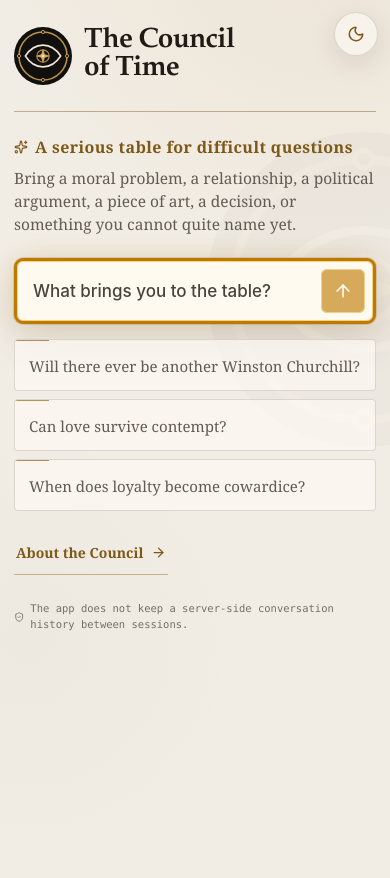
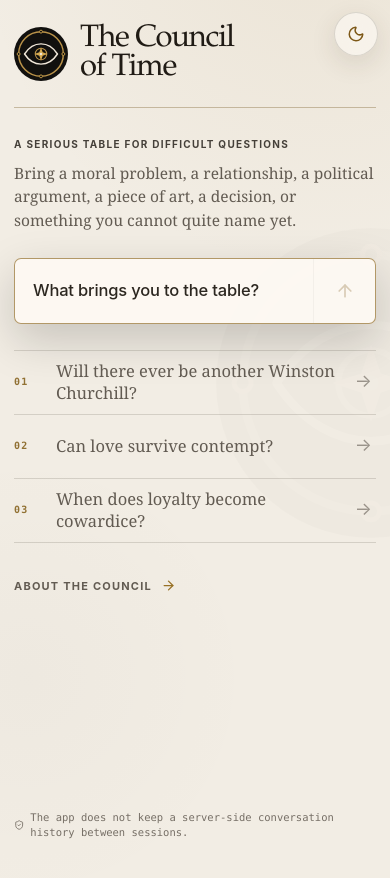
Before and after one commit to U-Adam/council_of_time, a React (Vite) app: page / in a window 390 px wide. Shown: the top 878 px of the page. Before the commit the page ends 844 px from the top, so only its background shows below. Built offline with nearby package versions, Linux system fonts and the light colour scheme.

Commit message:
Redesign homepage as restrained institutional editorial system

```diff
--- a/src/home.css
+++ b/src/home.css
@@ -1,251 +1,432 @@
 .hero {
   position: relative;
   isolation: isolate;
-  padding-top: 28px;
+  display: flex;
+  min-height: calc(100dvh - 138px);
+  flex-direction: column;
+  padding-top: 46px;
 }
+
 .hero::before {
   content: "";
   position: absolute;
   z-index: -1;
-  top: -24px;
-  right: -110px;
-  width: 370px;
+  top: 62px;
+  right: -126px;
+  width: 360px;
   aspect-ratio: 1;
   background: url('/council-mark.svg') center / contain no-repeat;
-  opacity: .024;
-  filter: grayscale(.15) saturate(.55);
+  opacity: .014;
+  filter: grayscale(.2) saturate(.45);
   pointer-events: none;
 }
 
 .shell:has(.hero) .topbar {
   min-height: 138px;
-  padding: 26px 0 28px;
+  padding: 28px 0 30px;
   align-items: center;
   justify-content: flex-start;
-  border-bottom: 1px solid color-mix(in srgb, var(--gold) 36%, var(--line));
+  border-bottom: 1px solid color-mix(in srgb, var(--gold) 24%, var(--line));
 }
+
 .shell:has(.hero) .brand {
   flex-direction: row;
   align-items: center;
   justify-content: flex-start;
-  gap: 18px;
+  gap: 20px;
   text-align: left;
 }
+
 .shell:has(.hero) .brand .mark {
-  width: 78px;
-  height: 78px;
-  flex-basis: 78px;
+  width: 72px;
+  height: 72px;
+  flex-basis: 72px;
 }
+
 .shell:has(.hero) .brand strong {
-  max-width: 720px;
-  font-size: clamp(36px, 5.2vw, 50px);
-  font-weight: 600;
-  line-height: .98;
-  letter-spacing: -.025em;
+  max-width: 680px;
+  font-family: var(--font-display);
+  font-size: clamp(39px, 5vw, 48px);
+  font-weight: 500;
+  line-height: .94;
+  letter-spacing: -.038em;
   white-space: normal;
   text-wrap: balance;
 }
-.shell:has(.hero) .brand small { display: none; }
+
+.shell:has(.hero) .brand small {
+  display: none;
+}
 
 .hero-copy {
-  max-width: 720px;
+  max-width: 690px;
   margin: 0;
   text-align: left;
 }
-.hero .hero-copy h1 { display: none; }
+
+.hero .hero-copy h1 {
+  display: none;
+}
+
 .shell:has(.hero) .eyebrow {
   justify-content: flex-start;
-  margin: 0 0 12px;
-  color: var(--gold-bright);
-  font-size: clamp(16px, 2.2vw, 19px);
+  margin: 0 0 14px;
+  color: var(--ink);
+  font-family: var(--font-ui);
+  font-size: 11px;
+  font-weight: 650;
+  line-height: 1.2;
+  letter-spacing: .14em;
+  text-transform: uppercase;
+  opacity: .82;
 }
+
+.shell:has(.hero) .eyebrow svg {
+  display: none;
+}
+
 .hero-copy p {
-  max-width: 650px;
-  margin: 0 0 28px;
+  max-width: 590px;
+  margin: 0 0 32px;
   color: var(--muted);
   font-family: var(--font-body);
-  font-size: clamp(16px, 2vw, 19px);
-  line-height: 1.55;
+  font-size: clamp(17px, 2vw, 19px);
+  line-height: 1.58;
   text-wrap: pretty;
 }
 
 .composer {
   display: flex;
-  align-items: flex-end;
-  gap: 10px;
-  padding: 8px 8px 8px 16px;
+  align-items: center;
+  gap: 0;
+  padding: 0 0 0 18px;
+  overflow: hidden;
   border: 1px solid var(--line-strong);
-  border-radius: var(--radius-md);
-  background:
-    linear-gradient(180deg, color-mix(in srgb, var(--gold) 2.8%, transparent), transparent 46%),
-    var(--surface);
-  box-shadow: 0 15px 44px var(--shadow);
-  transition: border-color .16s ease, box-shadow .16s ease, background .2s ease;
+  border-radius: 7px;
+  background: color-mix(in srgb, var(--surface) 92%, var(--bg));
+  box-shadow: 0 16px 42px var(--shadow);
+  transition: border-color .16s ease, background .2s ease;
 }
+
 .hero .composer {
-  border: 2px solid var(--console-gold);
-  background:
-    linear-gradient(180deg, color-mix(in srgb, var(--console-gold) 5%, transparent), transparent 48%),
-    var(--console-surface);
-  box-shadow:
-    0 0 0 1px color-mix(in srgb, var(--console-gold) 20%, transparent),
-    0 0 28px var(--console-glow),
-    0 18px 50px var(--shadow);
+  border-color: color-mix(in srgb, var(--gold) 62%, var(--line));
+  background: color-mix(in srgb, var(--surface) 90%, var(--bg));
+  box-shadow: 0 16px 46px rgba(0, 0, 0, .18);
 }
-:root[data-theme="light"] .hero .composer {
-  border-width: 3px;
-  border-color: #bd7a00;
-  background: #fffaf0;
-  box-shadow:
-    inset 0 0 0 1px rgba(247, 207, 117, .95),
-    0 0 0 1px rgba(113, 66, 0, .16),
-    0 0 25px rgba(189, 122, 0, .17),
-    0 18px 44px var(--shadow);
-}
+
 .composer:focus-within,
 .hero .composer:focus-within {
-  border-color: var(--console-gold-bright);
-  box-shadow:
-    0 0 0 3px color-mix(in srgb, var(--console-gold) 17%, transparent),
-    0 0 34px var(--console-glow),
-    0 18px 52px var(--shadow);
+  border-color: var(--gold-bright);
+  background: var(--surface);
+  box-shadow: 0 16px 48px rgba(0, 0, 0, .22);
 }
-:root[data-theme="light"] .hero .composer:focus-within {
-  border-color: #8f5900;
-  box-shadow:
-    inset 0 0 0 1px rgba(250, 215, 137, 1),
-    0 0 0 3px rgba(189, 122, 0, .16),
-    0 0 31px rgba(189, 122, 0, .22),
-    0 18px 46px var(--shadow);
-}
+
 textarea {
   width: 100%;
-  min-height: 44px;
+  min-height: 58px;
   max-height: 180px;
-  padding: 10px 0;
+  padding: 17px 0 16px;
   overflow-y: auto;
   resize: none;
   border: 0;
   outline: none;
   background: transparent;
   color: var(--ink);
+  font-family: var(--font-ui);
   font-size: 16px;
   line-height: 1.45;
 }
-textarea::placeholder { color: var(--muted-soft); opacity: 1; }
-.hero textarea::placeholder { color: var(--ink); opacity: .82; font-weight: 520; }
+
+textarea::placeholder {
+  color: var(--muted-soft);
+  opacity: 1;
+}
+
+.hero textarea::placeholder {
+  color: color-mix(in srgb, var(--ink) 82%, var(--muted));
+  opacity: 1;
+  font-size: 17px;
+  font-weight: 450;
+  letter-spacing: -.01em;
+}
+
 .composer textarea:focus,
-.composer textarea:focus-visible { outline: none; }
+.composer textarea:focus-visible {
+  outline: none;
+}
+
 .send-button {
-  width: 44px;
-  height: 44px;
-  flex: 0 0 44px;
+  width: 58px;
+  height: 58px;
+  flex: 0 0 58px;
   display: grid;
   place-items: center;
+  align-self: stretch;
   border: 0;
-  border-radius: 6px;
-  background: var(--gold);
-  color: var(--bg);
+  border-left: 1px solid var(--line);
+  border-radius: 0;
+  background: transparent;
+  color: var(--gold-bright);
   cursor: pointer;
-  transition: transform .14s ease, opacity .14s ease, background .16s ease;
+  transition: background .14s ease, color .14s ease, opacity .14s ease;
 }
-.hero .send-button { background: var(--console-gold); }
-:root[data-theme="light"] .hero .send-button {
-  background: #bd7a00;
-  color: #fffaf0;
-  box-shadow: inset 0 0 0 1px rgba(247, 207, 117, .72);
+
+.send-button:not(:disabled):hover {
+  background: var(--gold-soft);
+  color: var(--ink-strong);
 }
-.hero .send-button:not(:disabled):hover { background: var(--console-gold-bright); }
-:root[data-theme="light"] .hero .send-button:not(:disabled):hover { background: #8f5900; }
-.send-button:not(:disabled):hover { background: var(--gold-bright); }
-.send-button:not(:disabled):active { transform: scale(.96); }
-.send-button:disabled { opacity: .30; cursor: default; }
-:root[data-theme="light"] .hero .send-button:disabled { opacity: .62; }
+
+.send-button:not(:disabled):active {
+  background: color-mix(in srgb, var(--gold-soft) 70%, transparent);
+}
+
+.send-button:disabled {
+  opacity: .28;
+  cursor: default;
+}
 
 .starters {
+  counter-reset: starter;
   display: grid;
-  grid-template-columns: repeat(3, minmax(0, 1fr));
-  gap: 10px;
-  margin-top: 15px;
+  grid-template-columns: 1fr;
+  gap: 0;
+  margin-top: 30px;
+  border-top: 1px solid var(--line);
 }
+
 .starters button {
+  counter-increment: starter;
   position: relative;
-  min-height: 58px;
+  min-height: 70px;
   width: 100%;
-  overflow: hidden;
-  padding: 13px 14px 12px;
-  border: 1px solid var(--line);
-  border-radius: var(--radius-sm);
-  background: color-mix(in srgb, var(--surface) 72%, transparent);
+  padding: 0 46px 0 50px;
+  border: 0;
+  border-bottom: 1px solid var(--line);
+  border-radius: 0;
+  background: transparent;
   color: var(--muted);
   font-family: var(--font-body);
-  font-size: 14px;
-  line-height: 1.38;
+  font-size: clamp(17px, 2.15vw, 20px);
+  line-height: 1.35;
   text-align: left;
   cursor: pointer;
-  transition: border-color .14s ease, background .14s ease, color .14s ease;
+  transition: color .14s ease, padding-left .16s ease, background .16s ease;
 }
+
 .starters button::before {
-  content: "";
+  content: "0" counter(starter);
   position: absolute;
-  top: 0;
   left: 0;
-  width: 34px;
-  height: 1px;
-  background: var(--gold);
-  opacity: .75;
+  top: 50%;
+  transform: translateY(-50%);
+  color: color-mix(in srgb, var(--gold) 80%, var(--muted-soft));
+  font-family: var(--font-mono);
+  font-size: 10px;
+  font-weight: 600;
+  letter-spacing: .12em;
 }
-.starters button:hover {
-  border-color: color-mix(in srgb, var(--gold) 46%, var(--line));
-  background: var(--surface);
-  color: var(--ink);
+
+.starters button::after {
+  content: "→";
+  position: absolute;
+  right: 4px;
+  top: 50%;
+  transform: translateY(-52%);
+  color: var(--muted-soft);
+  font-family: var(--font-ui);
+  font-size: 18px;
+  opacity: .7;
+  transition: color .14s ease, transform .16s ease, opacity .14s ease;
+}
+
+.starters button:hover,
+.starters button:focus-visible {
+  padding-left: 54px;
+  background: color-mix(in srgb, var(--surface-soft) 60%, transparent);
+  color: var(--ink-strong);
+}
+
+.starters button:hover::after,
+.starters button:focus-visible::after {
+  transform: translate(3px, -52%);
+  color: var(--gold-bright);
+  opacity: 1;
 }
 
 .home-secondary-action {
   display: flex;
   justify-content: flex-start;
-  margin-top: 20px;
+  margin-top: 26px;
 }
+
 .about-button {
-  min-height: 44px;
+  min-height: 42px;
   display: inline-flex;
   align-items: center;
   justify-content: center;
-  gap: 8px;
-  padding: 7px 2px;
+  gap: 9px;
+  padding: 6px 0;
   border: 0;
-  border-bottom: 1px solid color-mix(in srgb, var(--gold) 48%, transparent);
   border-radius: 0;
   background: transparent;
+  color: var(--muted);
+  font-family: var(--font-ui);
+  font-size: 11px;
+  font-weight: 650;
+  letter-spacing: .11em;
+  text-transform: uppercase;
+  cursor: pointer;
+  transition: color .14s ease;
+}
+
+.about-button svg {
+  color: var(--gold);
+  transition: transform .16s ease, color .14s ease;
+}
+
+.about-button:hover,
+.about-button:focus-visible {
+  color: var(--ink-strong);
+}
+
+.about-button:hover svg,
+.about-button:focus-visible svg {
+  transform: translateX(3px);
   color: var(--gold-bright);
-  font-family: var(--font-body);
-  font-size: 14px;
-  font-weight: 600;
-  cursor: pointer;
 }
-.about-button:hover { color: var(--ink); border-bottom-color: var(--gold-bright); }
+
+.hero .privacy-note {
+  margin-top: auto;
+  padding-top: 48px;
+  padding-bottom: 4px;
+  border-top: 0;
+}
 
 @media (max-width: 640px) {
   .shell:has(.hero) .topbar {
-    min-height: 118px;
-    padding: 20px 52px 20px 0;
+    min-height: 116px;
+    padding: 22px 50px 22px 0;
   }
-  .shell:has(.hero) .brand { gap: 14px; }
-  .shell:has(.hero) .brand .mark { width: 64px; height: 64px; flex-basis: 64px; }
-  .shell:has(.hero) .brand strong { font-size: clamp(29px, 8.2vw, 36px); }
-  .hero { padding-top: 24px; }
-  .hero::before { top: 20px; right: -145px; width: 315px; opacity: .019; }
-  .shell:has(.hero) .eyebrow { margin-bottom: 9px; font-size: 16px; }
-  .hero-copy p { margin-bottom: 22px; font-size: 16px; line-height: 1.48; }
-  .hero .composer textarea { font-size: 17px; }
-  .starters { grid-template-columns: 1fr; gap: 8px; }
-  .starters button { min-height: 52px; font-size: 15px; }
+
+  .shell:has(.hero) .brand {
+    gap: 14px;
+  }
+
+  .shell:has(.hero) .brand .mark {
+    width: 58px;
+    height: 58px;
+    flex-basis: 58px;
+  }
+
+  .shell:has(.hero) .brand strong {
+    max-width: 280px;
+    font-size: clamp(31px, 8.8vw, 38px);
+    line-height: .93;
+  }
+
+  .hero {
+    min-height: calc(100dvh - 116px);
+    padding-top: 34px;
+  }
+
+  .hero::before {
+    top: 120px;
+    right: -150px;
+    width: 310px;
+    opacity: .012;
+  }
+
+  .shell:has(.hero) .eyebrow {
+    margin-bottom: 12px;
+    font-size: 10px;
+    letter-spacing: .13em;
+  }
+
+  .hero-copy p {
+    max-width: 540px;
+    margin-bottom: 26px;
+    font-size: 16px;
+    line-height: 1.5;
+  }
+
+  .hero .composer {
+    min-height: 66px;
+  }
+
+  .hero .composer textarea {
+    min-height: 64px;
+    padding: 20px 0 18px;
+    font-size: 16px;
+  }
+
+  .hero textarea::placeholder {
+    font-size: 16.5px;
+  }
+
+  .hero .send-button {
+    width: 62px;
+    height: 64px;
+    flex-basis: 62px;
+  }
+
+  .starters {
+    margin-top: 26px;
+  }
+
+  .starters button {
+    min-height: 66px;
+    padding-left: 42px;
+    padding-right: 38px;
+    font-size: 17px;
+  }
+
+  .starters button:hover,
+  .starters button:focus-visible {
+    padding-left: 46px;
+  }
+
+  .home-secondary-action {
+    margin-top: 22px;
+  }
+
+  .hero .privacy-note {
+    padding-top: 42px;
+  }
 }
 
 @media (max-width: 420px) {
-  .shell:has(.hero) .topbar { min-height: 112px; }
-  .shell:has(.hero) .brand { gap: 12px; }
-  .shell:has(.hero) .brand .mark { width: 58px; height: 58px; flex-basis: 58px; }
-  .shell:has(.hero) .brand strong { font-size: 28px; }
-  .hero-copy p { font-size: 15.5px; }
+  .shell:has(.hero) .topbar {
+    min-height: 108px;
+    padding-top: 18px;
+    padding-bottom: 18px;
+  }
+
+  .shell:has(.hero) .brand {
+    gap: 12px;
+  }
+
+  .shell:has(.hero) .brand .mark {
+    width: 54px;
+    height: 54px;
+    flex-basis: 54px;
+  }
+
+  .shell:has(.hero) .brand strong {
+    max-width: 245px;
+    font-size: 31px;
+  }
+
+  .hero {
+    min-height: calc(100dvh - 108px);
+    padding-top: 30px;
+  }
+
+  .hero-copy p {
+    font-size: 15.5px;
+  }
+
+  .starters button {
+    min-height: 64px;
+    font-size: 16.5px;
+  }
 }
```
